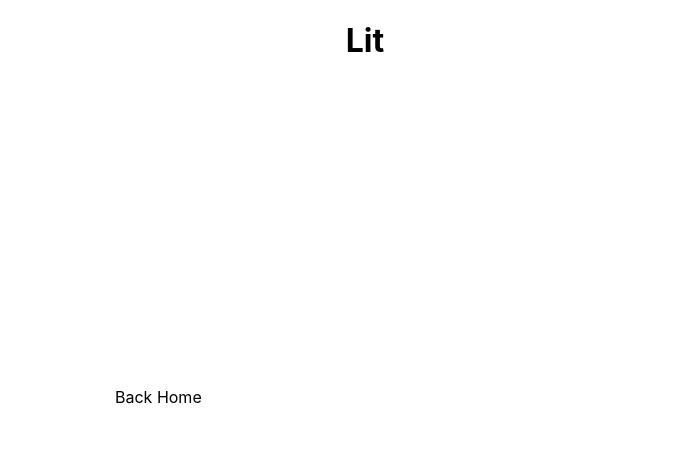
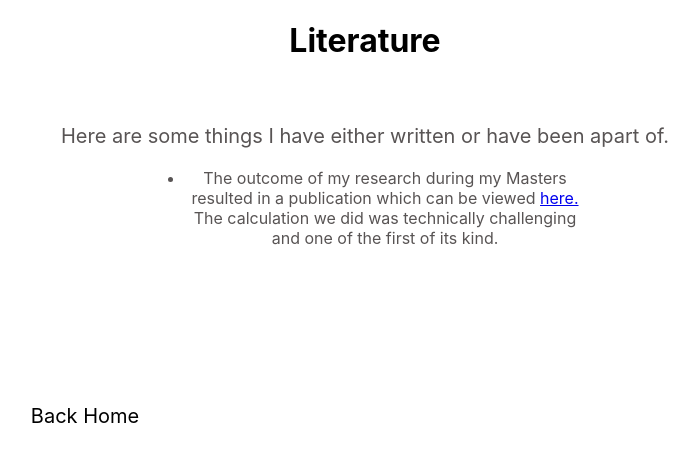
Before and after one commit to MSchiavi/personal_website, a React (Create React App) app: page /literature in a window 1280 px wide. Shown: the top 462 px of the page, without its empty margins (275-974 px from the left). Built offline with nearby package versions, Linux system fonts and the light colour scheme.

Commit message:
resume link

```diff
--- a/package.json
+++ b/package.json
@@ -3,6 +3,7 @@
   "version": "0.1.0",
   "private": true,
   "dependencies": {
+    "@react-pdf/renderer": "^1.6.8",
     "@testing-library/jest-dom": "^4.2.4",
     "@testing-library/react": "^9.3.2",
     "@testing-library/user-event": "^7.1.2",
@@ -11,9 +12,11 @@
     "@types/react": "^16.9.0",
     "@types/react-bootstrap": "^1.0.0",
     "@types/react-dom": "^16.9.0",
+    "@types/react-pdf": "^4.0.3",
     "@types/react-router-dom": "^5.1.4",
     "react": "^16.13.1",
     "react-dom": "^16.13.1",
+    "react-pdf": "^4.1.0",
     "react-router-dom": "^5.1.2",
     "react-scripts": "^3.4.1",
     "typescript": "~3.7.2"
--- a/src/Home.tsx
+++ b/src/Home.tsx
@@ -16,7 +16,7 @@ function Home() {
         My educational background is in Scientific Computing but I have since branched out to more traditional web development. I enjoy working on large projects that tend to be more complex and hold my interest. A challenging problem is a problem worth working on.
     </p>
     <p className="homeP">
-        You can find my Resume <a> here</a>.
+        You can find my Resume <a href="https://github.com/MSchiavi/resume/raw/master/ResumeV2.pdf"> here</a>.
     </p>
   </div>
   );
--- /dev/null
+++ b/src/Literature.css
@@ -0,0 +1,9 @@
+.literatureP{
+    color: rgb(88, 84, 84);
+}
+.literatureUL{
+    max-width: 400px;
+    margin-left:auto;
+    margin-right:auto;
+    color: rgb(88, 84, 84);
+}
--- a/src/Literature.tsx
+++ b/src/Literature.tsx
@@ -1,10 +1,16 @@
 import React from 'react';
-import './App.css';
+import './Literature.css';
 
 function Literature() {
   return (
     <div>
-        <h1>Lit</h1>
+        <h1>Literature</h1>
+        <p style={{marginTop:'5%',fontSize:'20px'}}className='literatureP'>
+          Here are some things I have either written or have been apart of.
+        </p>
+        <ul className='literatureUL'>
+            <li>The outcome of my research during my Masters resulted in a publication which can be viewed <a href="https://arxiv.org/abs/1904.08960">here.</a></li> The calculation we did was technically challenging and one of the first of its kind.
+        </ul>
     </div>
   );
 }
--- a/src/Nav.tsx
+++ b/src/Nav.tsx
@@ -7,10 +7,10 @@ function Nav() {
         color: 'black',padding:'30px',textDecoration:'none'
     };
     const navStyleEducation = {
-        marginTop: '160%', marginLeft: '-50%'
+        marginTop: '160%', marginLeft: '-50%',fontSize: '20px'
     };
     const navStyleLiterature = {
-
+        marginTop: '10%', marginLeft: '-50%',fontSize: '20px'
     };
     const isHome = useLocation().pathname === '/';
     const isEducation = useLocation().pathname ==='/education';
@@ -43,11 +43,11 @@ function Nav() {
                     <li className="myLi">Literature</li>
                 </Link>
             }
-            {isHome &&
+            {/* {isHome &&
                 <Link style={linkStyle} to='/projects'>
                     <li className="myLi">Projects</li>
                 </Link>
-            }
+            } */}
           </ul>
       </nav>
   );
```
Also changed, not shown: 1 other file (tests, documents, lock files or other folders).
